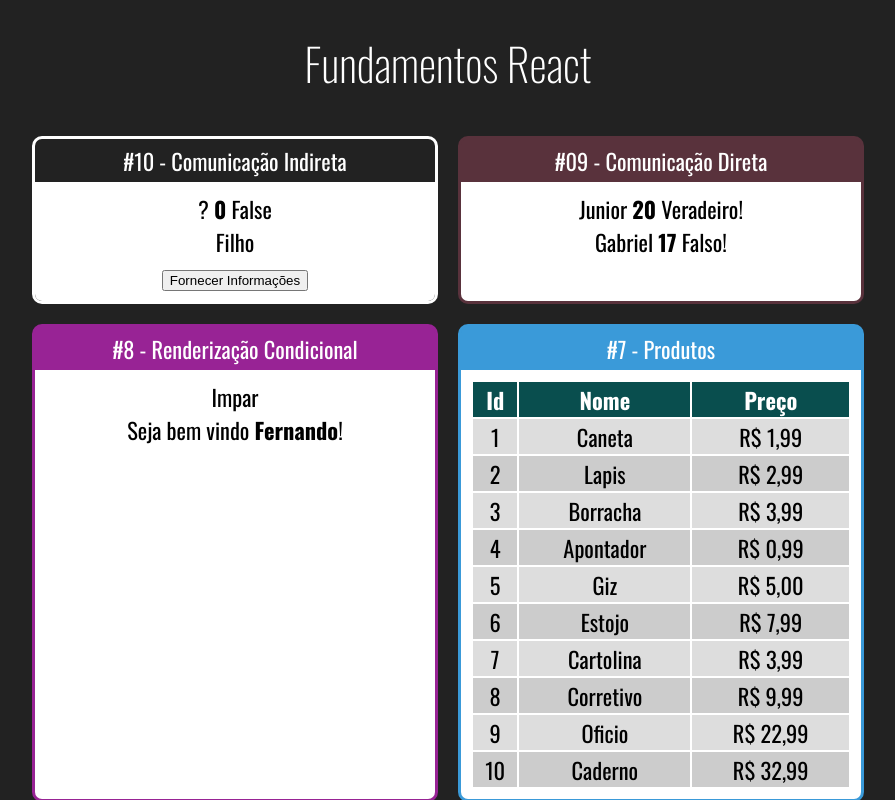
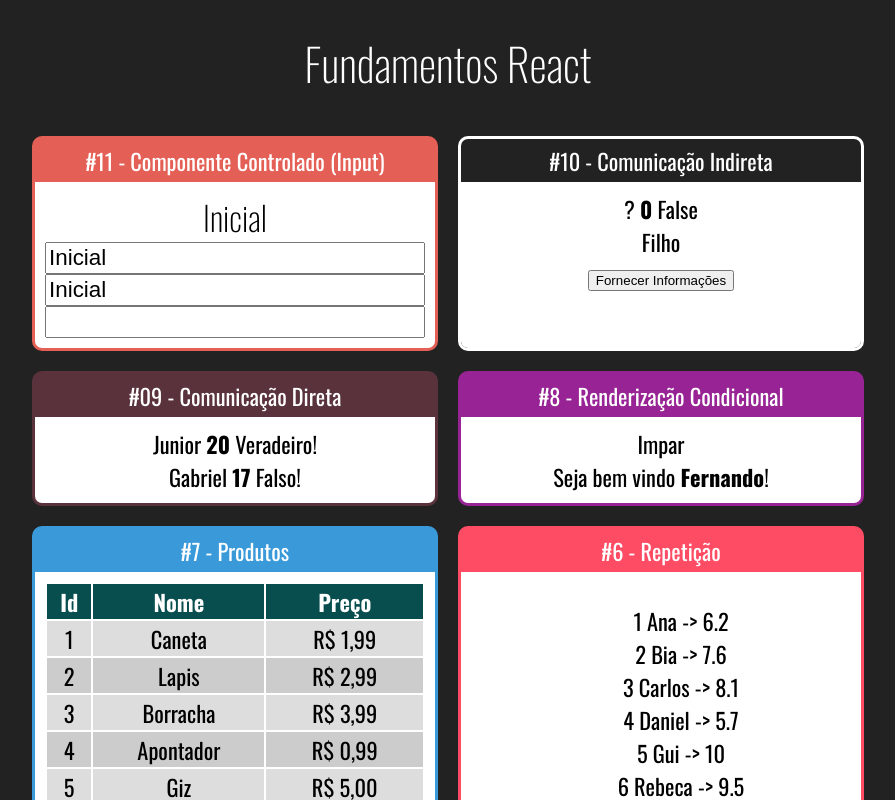
Before and after one commit to josealves380/fundamentos, a React (Create React App) app: page / in a window 1280 px wide. Shown: the top 800 px of the page, without its empty margins (192-1087 px from the left). Built offline with nearby package versions, Linux system fonts and the light colour scheme.

Commit message:
Adicionando componente controlado e não controlado (input)

```diff
--- a/src/App.jsx
+++ b/src/App.jsx
@@ -3,6 +3,7 @@
 
 import Card from './components/basicos/layout/Card'
 
+import Input from "./components/formulario/Input"
 import IndiretaPai from './components/comunicacao/IndiretaPai.jsx'
 import DiretaPai from "./components/comunicacao/DiretaPai"
 import UsuarioInfo from "./components/condicional/UsuarioInfo"
@@ -21,6 +22,9 @@
     <div className="App">
         <h1>Fundamentos React</h1>
         <div className="Cards">
+            <Card titulo="#11 - Componente Controlado (Input)" color="#E45F56">
+                <Input></Input>
+            </Card>
             <Card titulo="#10 - Comunicação Indireta" color="#88BAD39">
                 <IndiretaPai></IndiretaPai>
             </Card>
--- /dev/null
+++ b/src/components/formulario/Input.css
@@ -0,0 +1,3 @@
+.Input input {
+    font-size: 1.4rem;
+}
--- /dev/null
+++ b/src/components/formulario/Input.jsx
@@ -0,0 +1,26 @@
+import "./Input.css"
+import React, { useState } from 'react'
+
+export default props => {
+
+    const [valor, setValor] = useState('Inicial');
+
+    function quandoMudar(e) {
+        setValor(e.target.value)
+    }
+
+    return (
+        <div className="Input">
+            <h2>{valor}</h2>
+            <div style={{
+                display: 'flex',
+                flexDirection: 'column'
+            }}>
+                <input value={valor} onChange={quandoMudar} />
+                <input value={valor} readOnly />
+                <input value={undefined} />
+            </div>
+
+        </div>
+    )
+}
```
